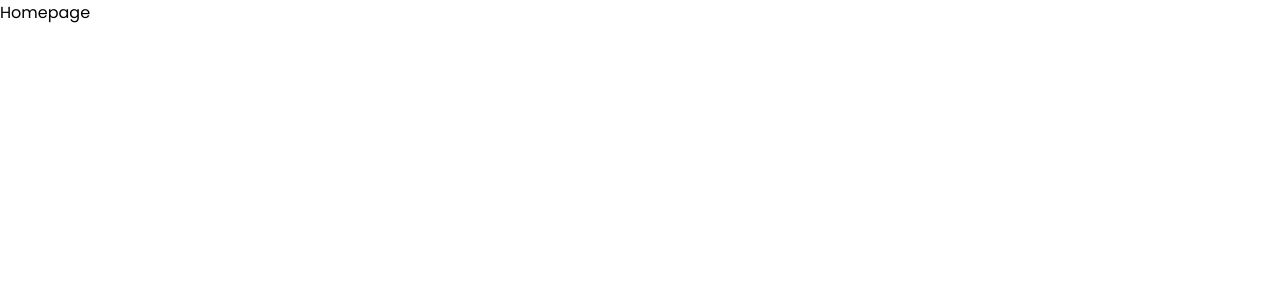
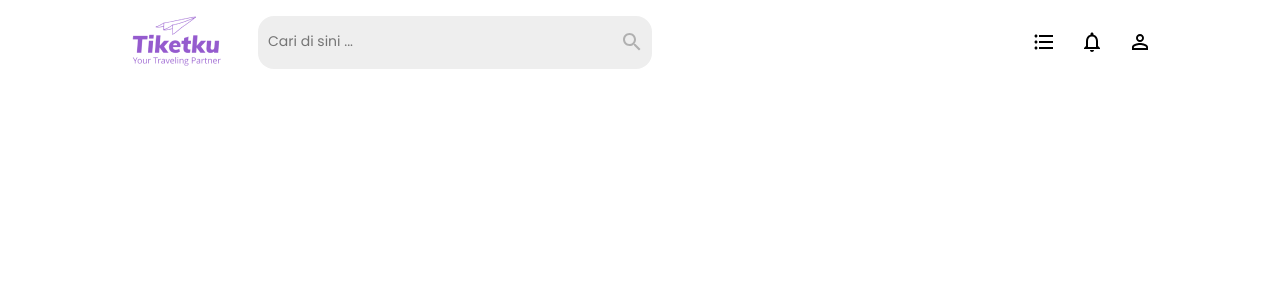
Before and after one commit to FP-Binar-Group6/fe-final-project, a React (Create React App) app: page / in a window 1280 px wide. Shown: the top 300 px of the page. Built offline with nearby package versions, Linux system fonts and the light colour scheme.

Commit message:
add navbar component

```diff
--- a/src/App.js
+++ b/src/App.js
@@ -7,10 +7,12 @@ import Register from './pages/register/Register'
 import Search from './pages/search/Search'
 import Booking from './pages/booking/Booking'
 import History from './pages/history/History'
+import Navbar from './components/navbar/Navbar';
 
 function App() {
   return (
     <BrowserRouter>
+    <Navbar />
       <Routes>
         <Route path='/login' element={<Login/>} />
         <Route path='/register' element={<Register/>} />
--- a/src/components/navbar/Navbar.jsx
+++ b/src/components/navbar/Navbar.jsx
@@ -1,10 +1,50 @@
-import React from 'react'
-import './navbar.css'
+import "./navbar.css";
+
+import React from "react";
+import logo from "../../assets/logo.png";
+import SearchIcon from "@mui/icons-material/Search";
+import LoginIcon from "@mui/icons-material/Login";
+import FormatListBulletedIcon from "@mui/icons-material/FormatListBulleted";
+import NotificationsNoneIcon from "@mui/icons-material/NotificationsNone";
+import PersonOutlineOutlinedIcon from "@mui/icons-material/PersonOutlineOutlined";
 
 const Navbar = () => {
+  const isLoggedIn = true;
+
+  const pointer = { cursor: "pointer" };
   return (
-    <div>Navbar</div>
-  )
-}
+    <div className="navbar">
+      {isLoggedIn ? (
+        <div className="navbar__container">
+          <div className="navbar__logo">
+            <img src={logo} alt="" />
+            <div className="navbar__search">
+              <input type="text" placeholder="Cari di sini ..." />
+              <SearchIcon color="disabled" sx={{ fontSize: 24 }} />
+            </div>
+          </div>
+          <div className="navbar__menu">
+            <FormatListBulletedIcon sx={{ fontSize: 24 }} style={pointer} />
+            <NotificationsNoneIcon sx={{ fontSize: 24 }} style={pointer} />
+            <PersonOutlineOutlinedIcon sx={{ fontSize: 24 }} style={pointer} />
+          </div>
+        </div>
+      ) : (
+        <div className="navbar__container">
+          <div className="navbar__logo">
+            <img src={logo} alt="" />
+            <div className="navbar__search">
+              <input type="text" placeholder="Cari di sini ..." />
+              <SearchIcon color="disabled" sx={{ fontSize: 24 }} />
+            </div>
+          </div>
+          <button>
+            <LoginIcon sx={{ color: "white" }} /> Masuk
+          </button>
+        </div>
+      )}
+    </div>
+  );
+};
 
-export default Navbar
+export default Navbar;
--- a/src/components/navbar/navbar.css
+++ b/src/components/navbar/navbar.css
@@ -0,0 +1,67 @@
+.navbar {
+    height: 5.25rem;
+    background-color: white;
+    position: fixed;
+    top: 0;
+    left: 0;
+    width: 100vw;
+    z-index: 99;
+}
+
+.navbar__container {
+    display: flex;
+    flex-direction: row;
+    align-items: center;
+    justify-content: space-between;
+    width: 80vw;
+    height: 100%;
+    margin: 0 auto;
+}
+
+.navbar__logo {
+    display: flex;
+    gap: 2rem;
+}
+
+input {
+    width: 350px;
+    border: none;
+    background: transparent;
+}
+
+input::placeholder {
+    font-size: 14px;
+    font-weight: 400;
+
+}
+
+input[type="text"]:focus {
+    outline: none;
+}
+
+.navbar__search {
+    background: #EEEEEE;
+    display: flex;
+    align-items: center;
+    justify-content: space-between;
+    padding: 0.5rem;
+    border-radius: 16px;
+}
+
+button {
+    display: flex;
+    align-items: center;
+    color: white;
+    background-color: #7126B5;
+    border: none;
+    border-radius: 12px;
+    padding: 0.75rem 1rem;
+    gap: 0.5rem;
+    cursor: pointer;
+}
+
+.navbar__menu {
+    display: flex;
+    justify-content: space-between;
+    gap:1.5rem ;
+}
```
Also changed, not shown: src/assets/logo.png (added).
